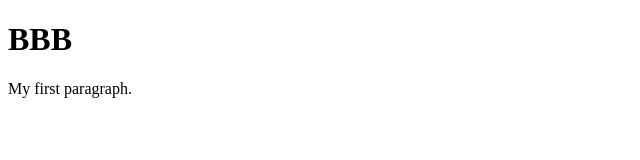
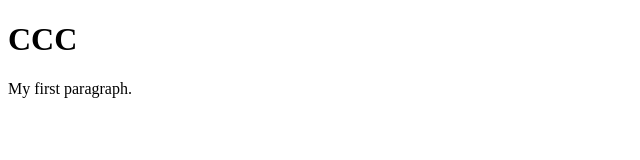
Before and after one commit to Alubisman/practica6, a plain HTML site: page index.html in a window 1280 px wide. Shown: the full height of the page, 0-640 px from the left. Drawn offline with Linux system fonts and the light colour scheme.

Commit message:
version mia

```diff
--- a/index.html
+++ b/index.html
@@ -2,7 +2,7 @@
 <html>
 <body>
 
-<h1>BBB</h1>
+<h1>CCC</h1>
 <p>My first paragraph.</p>
 
 </body>
```
